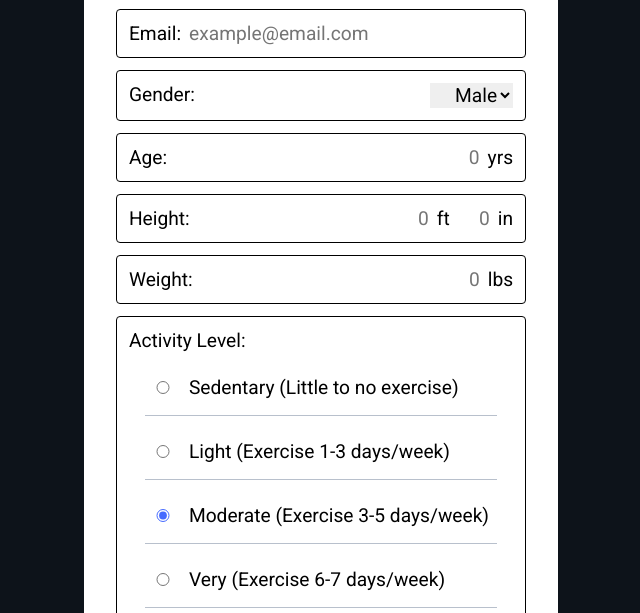
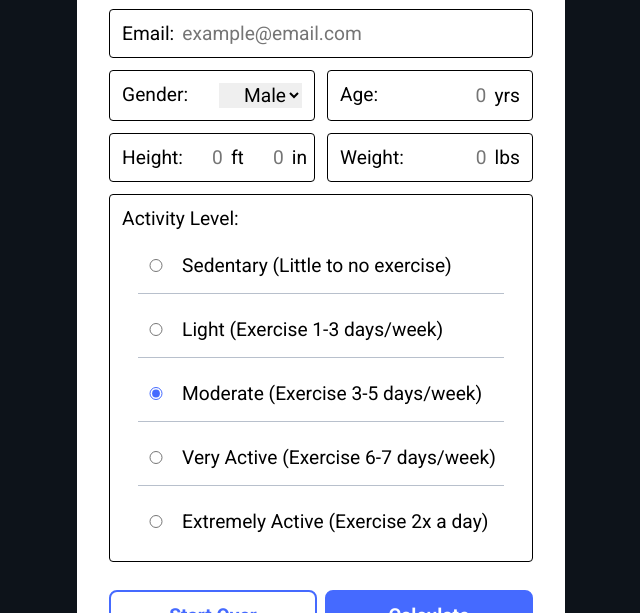
Before and after one commit to nainsworth/calorie-calculator, a website built with webpack: page src/views/index.html in a window 1280 px wide. Shown: the part 161-774 px from the top of the page, without its empty margins (319-959 px from the left). Built offline with nearby package versions, Linux system fonts and the light colour scheme; a web font is replaced by a local one.

Commit message:
Updated styling and text

```diff
--- a/src/assets/styles/main.scss
+++ b/src/assets/styles/main.scss
@@ -34,6 +34,7 @@ body {
     justify-content: center;
     align-items: center;
     flex: 1;
+    width: 100%;
 
     .card {
       background-color: $white;
@@ -45,13 +46,9 @@ body {
       gap: 16px;
       margin: 16px;
 
-      // h1 {
-      //   text-align: center;
-      // }
-
       form {
         display: grid;
-        grid-template-columns: repeat(auto-fill, minmax(250px, 1fr));
+        grid-template-columns: repeat(auto-fill, minmax(205px, 1fr));
         gap: 12px;
 
         div {
--- a/src/views/index.html
+++ b/src/views/index.html
@@ -109,7 +109,9 @@
               </div>
               <div class="radio-activity">
                 <input type="radio" name="activity" id="light" value="1.2" />
-                <label for="activity">Light (Exercise 1-3 days/week)</label>
+                <label for="activity"
+                  >Light (Exercise 1-3 days/week)</label
+                >
               </div>
               <div class="radio-activity">
                 <input
@@ -119,7 +121,9 @@
                   value="1.3"
                   checked
                 />
-                <label for="activity">Moderate (Exercise 3-5 days/week)</label>
+                <label for="activity"
+                  >Moderate (Exercise 3-5 days/week)</label
+                >
               </div>
               <!-- <div class="radio-activity">
                 <input type="radio" name="activity" id="active" value="1.55" />
@@ -135,7 +139,9 @@
                   id="very-active"
                   value="1.4"
                 />
-                <label for="activity">Very (Exercise 6-7 days/week)</label>
+                <label for="activity"
+                  >Very Active (Exercise 6-7 days/week)</label
+                >
               </div>
               <div class="radio-activity">
                 <input
@@ -144,7 +150,9 @@
                   id="extremely-active"
                   value="1.5"
                 />
-                <label for="activity">Extremely (Exercise 2x a day)</label>
+                <label for="activity"
+                  >Extremely Active (Exercise 2x a day)</label
+                >
               </div>
             </div>
           </div>
```
Also changed, not shown: dist/calories.bundle.js, dist/goals.bundle.js, dist/index.bundle.js, dist/index.html, dist/results.bundle.js, 1 other file.
